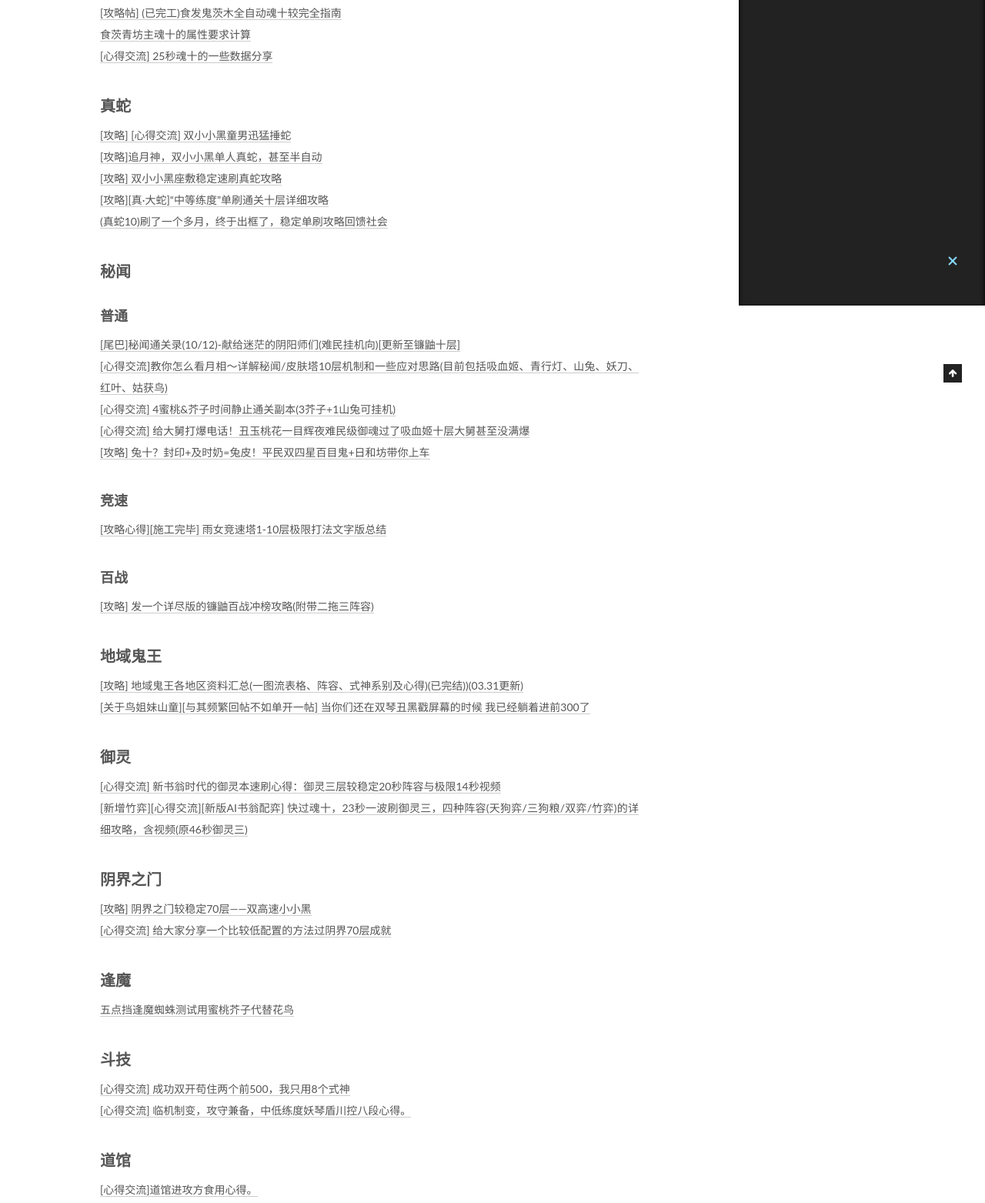
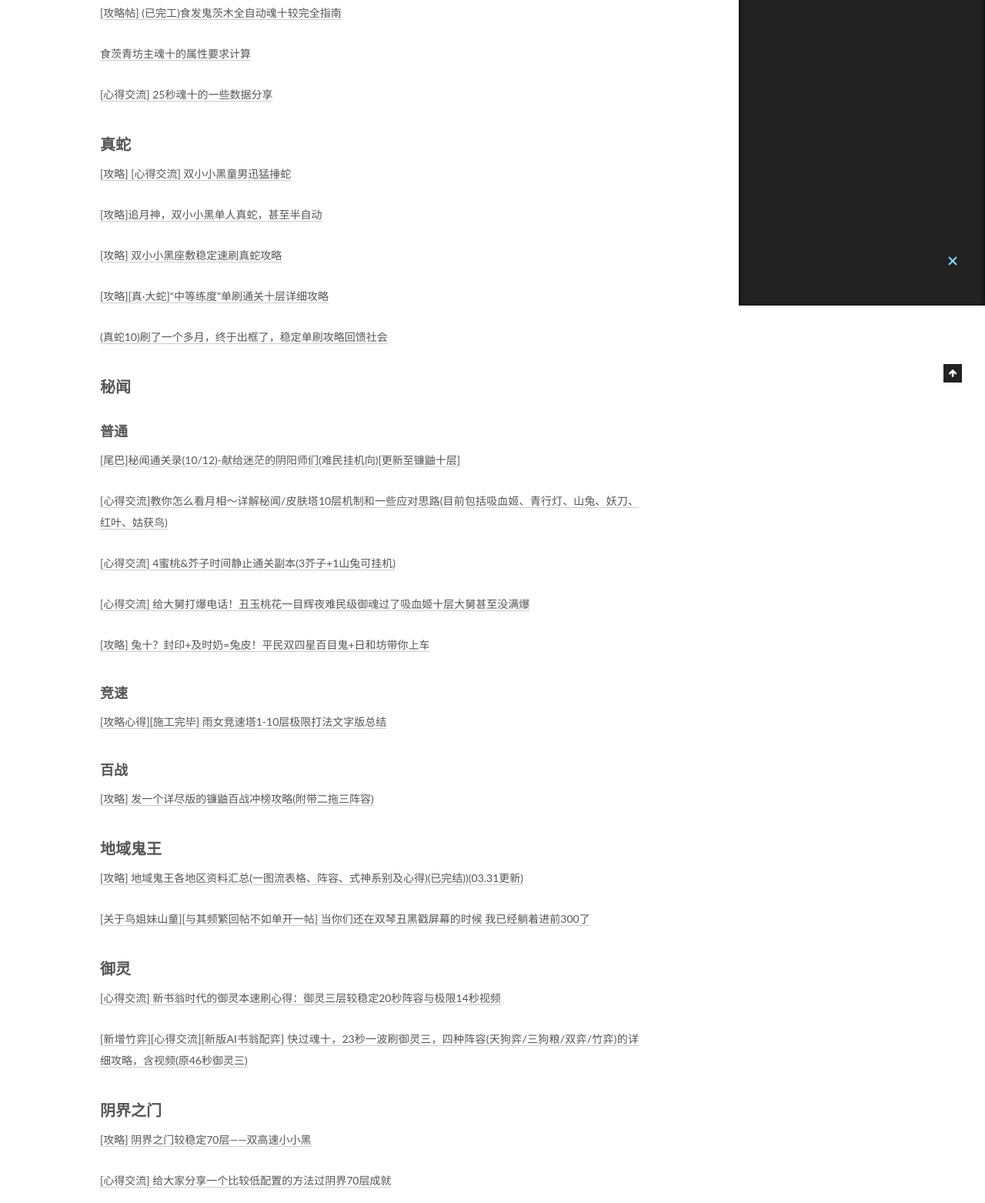
Before and after one commit to guaker6/guaker6.github.io, a plain HTML site: page 2018/03/08/walkthrough/index.html in a window 1280 px wide. Shown: the part 403-1966 px from the top of the page at 77% size. Drawn offline with Linux system fonts and the light colour scheme; a script that the page names is missing.

Commit message:
Site updated: 2018-04-17 14:01:02

```diff
--- a/2018/03/08/walkthrough/index.html
+++ b/2018/03/08/walkthrough/index.html
@@ -79,17 +79,17 @@
 
 
 
-<meta name="description" content="攻略来自于NGA 魂十[攻略帖] (已完工)食发鬼茨木全自动魂十较完全指南食茨青坊主魂十的属性要求计算[心得交流] 25秒魂十的一些数据分享 真蛇[攻略] [心得交流] 双小小黑童男迅猛捶蛇[攻略]追月神，双小小黑单人真蛇，甚至半自动[攻略] 双小小黑座敷稳定速刷真蛇攻略[攻略][真·大蛇]“中等练度”单刷通关十层详细攻略(真蛇10)刷了一个多月，终于出框了，稳定单刷攻略回馈社会 秘闻普通[尾巴]">
+<meta name="description" content="攻略来自于NGA 魂十[攻略帖] (已完工)食发鬼茨木全自动魂十较完全指南 食茨青坊主魂十的属性要求计算 [心得交流] 25秒魂十的一些数据分享 真蛇[攻略] [心得交流] 双小小黑童男迅猛捶蛇 [攻略]追月神，双小小黑单人真蛇，甚至半自动 [攻略] 双小小黑座敷稳定速刷真蛇攻略 [攻略][真·大蛇]“中等练度”单刷通关十层详细攻略 (真蛇10)刷了一个多月，终于出框了，稳定单刷攻略回馈社会 秘闻">
 <meta property="og:type" content="article">
 <meta property="og:title" content="攻略合集">
 <meta property="og:url" content="http://guaker.github.io/2018/03/08/walkthrough/index.html">
 <meta property="og:site_name" content="guaker">
-<meta property="og:description" content="攻略来自于NGA 魂十[攻略帖] (已完工)食发鬼茨木全自动魂十较完全指南食茨青坊主魂十的属性要求计算[心得交流] 25秒魂十的一些数据分享 真蛇[攻略] [心得交流] 双小小黑童男迅猛捶蛇[攻略]追月神，双小小黑单人真蛇，甚至半自动[攻略] 双小小黑座敷稳定速刷真蛇攻略[攻略][真·大蛇]“中等练度”单刷通关十层详细攻略(真蛇10)刷了一个多月，终于出框了，稳定单刷攻略回馈社会 秘闻普通[尾巴]">
+<meta property="og:description" content="攻略来自于NGA 魂十[攻略帖] (已完工)食发鬼茨木全自动魂十较完全指南 食茨青坊主魂十的属性要求计算 [心得交流] 25秒魂十的一些数据分享 真蛇[攻略] [心得交流] 双小小黑童男迅猛捶蛇 [攻略]追月神，双小小黑单人真蛇，甚至半自动 [攻略] 双小小黑座敷稳定速刷真蛇攻略 [攻略][真·大蛇]“中等练度”单刷通关十层详细攻略 (真蛇10)刷了一个多月，终于出框了，稳定单刷攻略回馈社会 秘闻">
 <meta property="og:locale" content="zh-Hans">
-<meta property="og:updated_time" content="2018-04-17T05:54:34.859Z">
+<meta property="og:updated_time" content="2018-04-17T06:00:44.725Z">
 <meta name="twitter:card" content="summary">
 <meta name="twitter:title" content="攻略合集">
-<meta name="twitter:description" content="攻略来自于NGA 魂十[攻略帖] (已完工)食发鬼茨木全自动魂十较完全指南食茨青坊主魂十的属性要求计算[心得交流] 25秒魂十的一些数据分享 真蛇[攻略] [心得交流] 双小小黑童男迅猛捶蛇[攻略]追月神，双小小黑单人真蛇，甚至半自动[攻略] 双小小黑座敷稳定速刷真蛇攻略[攻略][真·大蛇]“中等练度”单刷通关十层详细攻略(真蛇10)刷了一个多月，终于出框了，稳定单刷攻略回馈社会 秘闻普通[尾巴]">
+<meta name="twitter:description" content="攻略来自于NGA 魂十[攻略帖] (已完工)食发鬼茨木全自动魂十较完全指南 食茨青坊主魂十的属性要求计算 [心得交流] 25秒魂十的一些数据分享 真蛇[攻略] [心得交流] 双小小黑童男迅猛捶蛇 [攻略]追月神，双小小黑单人真蛇，甚至半自动 [攻略] 双小小黑座敷稳定速刷真蛇攻略 [攻略][真·大蛇]“中等练度”单刷通关十层详细攻略 (真蛇10)刷了一个多月，终于出框了，稳定单刷攻略回馈社会 秘闻">
 
 
 
@@ -330,18 +330,34 @@
 
 
         <p>攻略来自于<a href="http://bbs.ngacn.cc/thread.php?fid=538" target="_blank" rel="noopener">NGA</a></p>
-<h3 id="魂十"><a href="#魂十" class="headerlink" title="魂十"></a>魂十</h3><p><a href="http://bbs.ngacn.cc/read.php?tid=11657487" target="_blank" rel="noopener">[攻略帖] (已完工)食发鬼茨木全自动魂十较完全指南</a><br><a href="http://bbs.ngacn.cc/read.php?tid=12278598" target="_blank" rel="noopener">食茨青坊主魂十的属性要求计算</a><br><a href="http://bbs.ngacn.cc/read.php?tid=12798951" target="_blank" rel="noopener">[心得交流] 25秒魂十的一些数据分享</a></p>
-<h3 id="真蛇"><a href="#真蛇" class="headerlink" title="真蛇"></a>真蛇</h3><p><a href="http://bbs.ngacn.cc/read.php?tid=13527727" target="_blank" rel="noopener">[攻略] [心得交流] 双小小黑童男迅猛捶蛇</a><br><a href="http://bbs.ngacn.cc/read.php?tid=13548466" target="_blank" rel="noopener">[攻略]追月神，双小小黑单人真蛇，甚至半自动</a><br><a href="http://bbs.ngacn.cc/read.php?tid=13797459" target="_blank" rel="noopener">[攻略] 双小小黑座敷稳定速刷真蛇攻略</a><br><a href="http://bbs.ngacn.cc/read.php?tid=12211018" target="_blank" rel="noopener">[攻略][真·大蛇]“中等练度”单刷通关十层详细攻略</a><br><a href="http://bbs.ngacn.cc/read.php?tid=12738193" target="_blank" rel="noopener">(真蛇10)刷了一个多月，终于出框了，稳定单刷攻略回馈社会</a></p>
-<h3 id="秘闻"><a href="#秘闻" class="headerlink" title="秘闻"></a>秘闻</h3><h4 id="普通"><a href="#普通" class="headerlink" title="普通"></a>普通</h4><p><a href="http://bbs.ngacn.cc/read.php?tid=13503859" target="_blank" rel="noopener">[尾巴]秘闻通关录(10/12)-献给迷茫的阴阳师们(难民挂机向)[更新至镰鼬十层]</a><br><a href="http://bbs.ngacn.cc/read.php?tid=13874858" target="_blank" rel="noopener">[心得交流]教你怎么看月相～详解秘闻/皮肤塔10层机制和一些应对思路(目前包括吸血姬、青行灯、山兔、妖刀、红叶、姑获鸟)</a><br><a href="http://bbs.ngacn.cc/read.php?tid=13796210" target="_blank" rel="noopener">[心得交流] 4蜜桃&amp;芥子时间静止通关副本(3芥子+1山兔可挂机)</a><br><a href="http://bbs.ngacn.cc/read.php?tid=13841116" target="_blank" rel="noopener">[心得交流] 给大舅打爆电话！丑玉桃花一目辉夜难民级御魂过了吸血姬十层大舅甚至没满爆</a><br><a href="http://bbs.ngacn.cc/read.php?tid=13437054" target="_blank" rel="noopener">[攻略] 兔十？封印+及时奶=兔皮！平民双四星百目鬼+日和坊带你上车</a></p>
+<h3 id="魂十"><a href="#魂十" class="headerlink" title="魂十"></a>魂十</h3><p><a href="http://bbs.ngacn.cc/read.php?tid=11657487" target="_blank" rel="noopener">[攻略帖] (已完工)食发鬼茨木全自动魂十较完全指南</a></p>
+<p><a href="http://bbs.ngacn.cc/read.php?tid=12278598" target="_blank" rel="noopener">食茨青坊主魂十的属性要求计算</a></p>
+<p><a href="http://bbs.ngacn.cc/read.php?tid=12798951" target="_blank" rel="noopener">[心得交流] 25秒魂十的一些数据分享</a></p>
+<h3 id="真蛇"><a href="#真蛇" class="headerlink" title="真蛇"></a>真蛇</h3><p><a href="http://bbs.ngacn.cc/read.php?tid=13527727" target="_blank" rel="noopener">[攻略] [心得交流] 双小小黑童男迅猛捶蛇</a></p>
+<p><a href="http://bbs.ngacn.cc/read.php?tid=13548466" target="_blank" rel="noopener">[攻略]追月神，双小小黑单人真蛇，甚至半自动</a></p>
+<p><a href="http://bbs.ngacn.cc/read.php?tid=13797459" target="_blank" rel="noopener">[攻略] 双小小黑座敷稳定速刷真蛇攻略</a></p>
+<p><a href="http://bbs.ngacn.cc/read.php?tid=12211018" target="_blank" rel="noopener">[攻略][真·大蛇]“中等练度”单刷通关十层详细攻略</a></p>
+<p><a href="http://bbs.ngacn.cc/read.php?tid=12738193" target="_blank" rel="noopener">(真蛇10)刷了一个多月，终于出框了，稳定单刷攻略回馈社会</a></p>
+<h3 id="秘闻"><a href="#秘闻" class="headerlink" title="秘闻"></a>秘闻</h3><h4 id="普通"><a href="#普通" class="headerlink" title="普通"></a>普通</h4><p><a href="http://bbs.ngacn.cc/read.php?tid=13503859" target="_blank" rel="noopener">[尾巴]秘闻通关录(10/12)-献给迷茫的阴阳师们(难民挂机向)[更新至镰鼬十层]</a></p>
+<p><a href="http://bbs.ngacn.cc/read.php?tid=13874858" target="_blank" rel="noopener">[心得交流]教你怎么看月相～详解秘闻/皮肤塔10层机制和一些应对思路(目前包括吸血姬、青行灯、山兔、妖刀、红叶、姑获鸟)</a></p>
+<p><a href="http://bbs.ngacn.cc/read.php?tid=13796210" target="_blank" rel="noopener">[心得交流] 4蜜桃&amp;芥子时间静止通关副本(3芥子+1山兔可挂机)</a></p>
+<p><a href="http://bbs.ngacn.cc/read.php?tid=13841116" target="_blank" rel="noopener">[心得交流] 给大舅打爆电话！丑玉桃花一目辉夜难民级御魂过了吸血姬十层大舅甚至没满爆</a></p>
+<p><a href="http://bbs.ngacn.cc/read.php?tid=13437054" target="_blank" rel="noopener">[攻略] 兔十？封印+及时奶=兔皮！平民双四星百目鬼+日和坊带你上车</a></p>
 <h4 id="竞速"><a href="#竞速" class="headerlink" title="竞速"></a>竞速</h4><p><a href="http://bbs.ngacn.cc/read.php?tid=13491510" target="_blank" rel="noopener">[攻略心得][施工完毕] 雨女竞速塔1-10层极限打法文字版总结</a></p>
 <h4 id="百战"><a href="#百战" class="headerlink" title="百战"></a>百战</h4><p><a href="http://bbs.ngacn.cc/read.php?tid=13828727" target="_blank" rel="noopener">[攻略] 发一个详尽版的镰鼬百战冲榜攻略(附带二拖三阵容)</a></p>
-<h3 id="地域鬼王"><a href="#地域鬼王" class="headerlink" title="地域鬼王"></a>地域鬼王</h3><p><a href="http://bbs.ngacn.cc/read.php?tid=12162657" target="_blank" rel="noopener">[攻略] 地域鬼王各地区资料汇总(一图流表格、阵容、式神系别及心得)(已完结))(03.31更新)</a><br><a href="http://bbs.ngacn.cc/read.php?tid=13804289" target="_blank" rel="noopener">[关于鸟姐妹山童][与其频繁回帖不如单开一帖] 当你们还在双琴丑黑戳屏幕的时候 我已经躺着进前300了</a></p>
-<h3 id="御灵"><a href="#御灵" class="headerlink" title="御灵"></a>御灵</h3><p><a href="http://bbs.ngacn.cc/read.php?tid=13410915" target="_blank" rel="noopener">[心得交流] 新书翁时代的御灵本速刷心得：御灵三层较稳定20秒阵容与极限14秒视频</a><br><a href="http://bbs.ngacn.cc/read.php?tid=13190089" target="_blank" rel="noopener">[新增竹弈][心得交流][新版AI书翁配弈] 快过魂十，23秒一波刷御灵三，四种阵容(天狗弈/三狗粮/双弈/竹弈)的详细攻略，含视频(原46秒御灵三)</a></p>
-<h3 id="阴界之门"><a href="#阴界之门" class="headerlink" title="阴界之门"></a>阴界之门</h3><p><a href="http://bbs.ngacn.cc/read.php?tid=13775682" target="_blank" rel="noopener">[攻略] 阴界之门较稳定70层——双高速小小黑</a><br><a href="http://bbs.ngacn.cc/read.php?tid=13669802" target="_blank" rel="noopener">[心得交流] 给大家分享一个比较低配置的方法过阴界70层成就</a></p>
+<h3 id="地域鬼王"><a href="#地域鬼王" class="headerlink" title="地域鬼王"></a>地域鬼王</h3><p><a href="http://bbs.ngacn.cc/read.php?tid=12162657" target="_blank" rel="noopener">[攻略] 地域鬼王各地区资料汇总(一图流表格、阵容、式神系别及心得)(已完结))(03.31更新)</a></p>
+<p><a href="http://bbs.ngacn.cc/read.php?tid=13804289" target="_blank" rel="noopener">[关于鸟姐妹山童][与其频繁回帖不如单开一帖] 当你们还在双琴丑黑戳屏幕的时候 我已经躺着进前300了</a></p>
+<h3 id="御灵"><a href="#御灵" class="headerlink" title="御灵"></a>御灵</h3><p><a href="http://bbs.ngacn.cc/read.php?tid=13410915" target="_blank" rel="noopener">[心得交流] 新书翁时代的御灵本速刷心得：御灵三层较稳定20秒阵容与极限14秒视频</a></p>
+<p><a href="http://bbs.ngacn.cc/read.php?tid=13190089" target="_blank" rel="noopener">[新增竹弈][心得交流][新版AI书翁配弈] 快过魂十，23秒一波刷御灵三，四种阵容(天狗弈/三狗粮/双弈/竹弈)的详细攻略，含视频(原46秒御灵三)</a></p>
+<h3 id="阴界之门"><a href="#阴界之门" class="headerlink" title="阴界之门"></a>阴界之门</h3><p><a href="http://bbs.ngacn.cc/read.php?tid=13775682" target="_blank" rel="noopener">[攻略] 阴界之门较稳定70层——双高速小小黑</a></p>
+<p><a href="http://bbs.ngacn.cc/read.php?tid=13669802" target="_blank" rel="noopener">[心得交流] 给大家分享一个比较低配置的方法过阴界70层成就</a></p>
 <h3 id="逢魔"><a href="#逢魔" class="headerlink" title="逢魔"></a>逢魔</h3><p><a href="http://bbs.ngacn.cc/read.php?tid=13793906" target="_blank" rel="noopener">五点挡逢魔蜘蛛测试用蜜桃芥子代替花鸟</a></p>
-<h3 id="斗技"><a href="#斗技" class="headerlink" title="斗技"></a>斗技</h3><p><a href="http://bbs.ngacn.cc/read.php?tid=13724961" target="_blank" rel="noopener">[心得交流] 成功双开苟住两个前500，我只用8个式神</a><br><a href="http://bbs.ngacn.cc/read.php?tid=13710442" target="_blank" rel="noopener">[心得交流] 临机制变，攻守兼备，中低练度妖琴盾川控八段心得。</a></p>
+<h3 id="斗技"><a href="#斗技" class="headerlink" title="斗技"></a>斗技</h3><p><a href="http://bbs.ngacn.cc/read.php?tid=13724961" target="_blank" rel="noopener">[心得交流] 成功双开苟住两个前500，我只用8个式神</a></p>
+<p><a href="http://bbs.ngacn.cc/read.php?tid=13710442" target="_blank" rel="noopener">[心得交流] 临机制变，攻守兼备，中低练度妖琴盾川控八段心得。</a></p>
 <h3 id="道馆"><a href="#道馆" class="headerlink" title="道馆"></a>道馆</h3><p><a href="http://bbs.ngacn.cc/read.php?tid=13835412" target="_blank" rel="noopener">[心得交流]道馆进攻方食用心得。</a></p>
-<h3 id="其他"><a href="#其他" class="headerlink" title="其他"></a>其他</h3><p><a href="http://bbs.ngacn.cc/read.php?tid=13827851" target="_blank" rel="noopener">[心得交流] 确切的鉴定式神是否满暴的一种小方法(体验服可实现全式神验证)</a><br><a href="http://bbs.ngacn.cc/read.php?tid=13790620" target="_blank" rel="noopener">[体验服情报慢递] [自动小纸人]4.2体力+200金币一次魂十，喂饱小纸人可自动25次</a><br><a href="http://bbs.ngacn.cc/read.php?tid=12573165" target="_blank" rel="noopener">[攻略] 委派系列任务虫之印故事线攻略(施工完毕)(鸟之羽攻略在四楼)</a></p>
+<h3 id="其他"><a href="#其他" class="headerlink" title="其他"></a>其他</h3><p><a href="http://bbs.ngacn.cc/read.php?tid=13827851" target="_blank" rel="noopener">[心得交流] 确切的鉴定式神是否满暴的一种小方法(体验服可实现全式神验证)</a></p>
+<p><a href="http://bbs.ngacn.cc/read.php?tid=13790620" target="_blank" rel="noopener">[体验服情报慢递] [自动小纸人]4.2体力+200金币一次魂十，喂饱小纸人可自动25次</a></p>
+<p><a href="http://bbs.ngacn.cc/read.php?tid=12573165" target="_blank" rel="noopener">[攻略] 委派系列任务虫之印故事线攻略(施工完毕)(鸟之羽攻略在四楼)</a></p>
 
 
     </div>
```
Also changed, not shown: index.html (+24 -8 lines).
